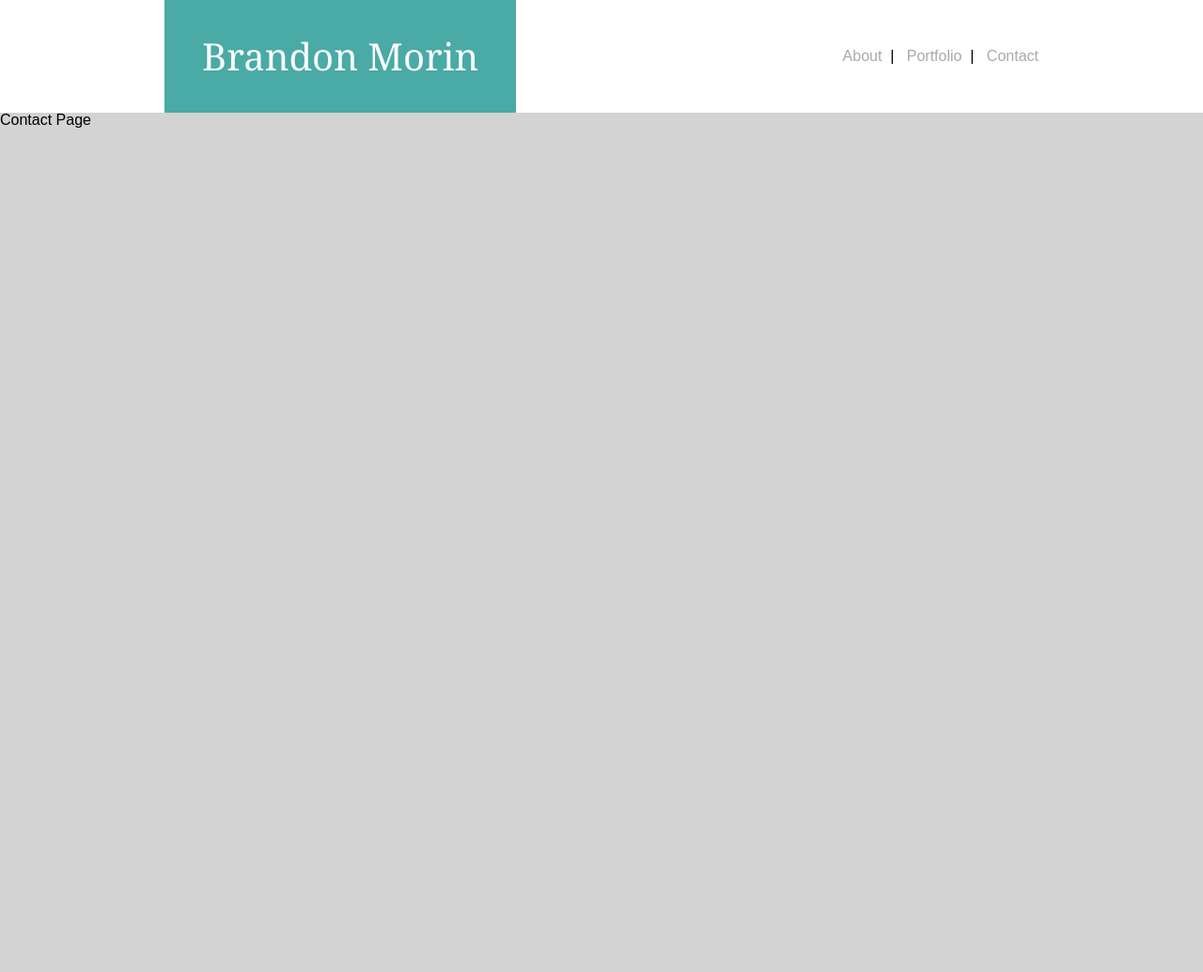
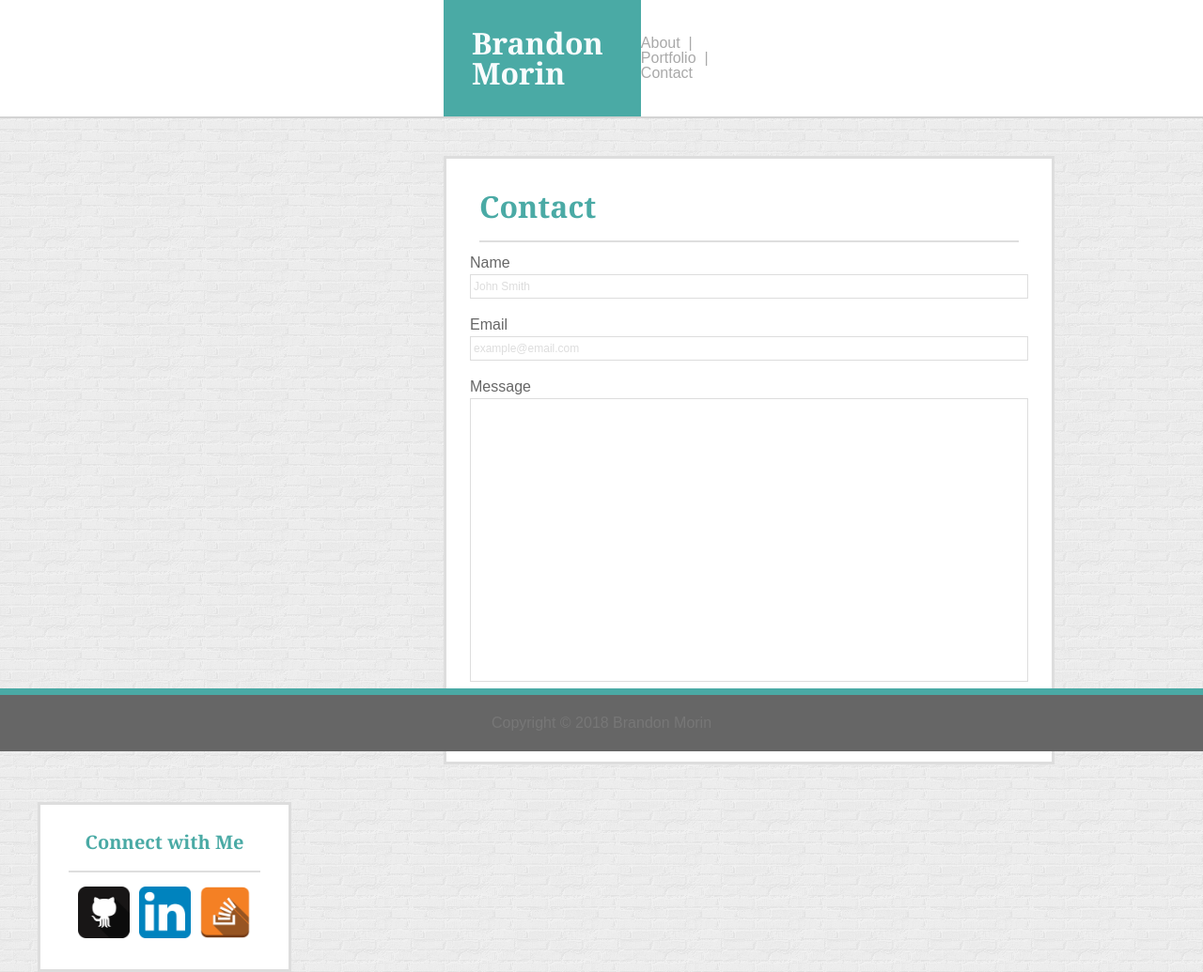
Before and after one commit to Morinventiv/Basic-Portfolio, a plain HTML site: page contact.html in a window 1280 px wide. Shown: the whole page at 94% size. Before the commit the page ends 800 px from the top, so only its background shows below. Drawn offline with Linux system fonts and the light colour scheme.

Commit message:
added Content and Portfolio pages

```diff
--- a/assets/css/style.css
+++ b/assets/css/style.css
@@ -2,17 +2,31 @@ h1 {
     background-color: #4aaaa5;
     color: #f8fcfd;
 		font-family: 'Georgia', Times, Times New Roman, serif;
-		font-size: 2.5em;
+		font-size: 2em;
+		font-weight: bold;
 		display: flex;
 		justify-content: flex-start;
-		padding: 40px;
-		margin-left: 175px;
+		padding: 30px;
+		margin-left: 472px;
 }
 
 h2 {
 	font-family: 'Georgia', Times, Times New Roman, serif;
-	font-size: 2.25em;
-	padding: 20px 40px;
+	font-size: 2em;
+	font-weight: bold;
+	/* padding: 20px 40px; */
+	padding-bottom: 20px;
+	margin: 10px;
+	color: #4aaaa5;
+	border-bottom:solid 2px #dedede;
+}
+
+h3 {
+	font-family: 'Georgia', Times, Times New Roman, serif;
+	font-size: 1.25em;
+	font-weight: bold;
+	padding-bottom: 20px;
+	text-align: center;
 	margin: 10px;
 	color: #4aaaa5;
 	border-bottom:solid 2px #dedede;
@@ -20,15 +34,19 @@ h2 {
 
 body {
 		font-family: 'Arial', 'Helvetica Neue', Helvetica, sans-serif;
-		background-color: lightgrey
+		color: #666666;
+		background-image: url("../images/brickwall.png");
+		background-repeat: repeat;
+		background-color: ghostwhite;
+
 }
 
 nav {
 		display: flex;
 		justify-content: space-between;
 		align-items: center;
-		/* margin: 20px 95px 20px 175px; */
 		background-color: white;
+		border-bottom: solid 2px lightgray;
 }
 
 .nav1 a {
@@ -41,18 +59,125 @@ nav {
 }
 
 ul.nav1 {
-	margin-right: 175px;
+	margin-right: 472px;
 }
-.main {
+.mainContent {
 	float: left;
-	width: 700px;
+	/* display: flex; */
+	width: 594px;
+	padding: 25px;
 	margin-top: 40px;
-	margin-left: 300px;
-	border: 3px solid #f7f7f7;
-	background-color: white;
-
+	margin-left: 472px;
+	border: 3px solid #dddddd;
+	background-color: #ffffff;
 }
 
 .mainPic {
 	float: left;
 }
+
+.connect {
+	float: left;
+	width: 224px;
+	padding: 20px;
+	margin-top: 40px;
+	margin-left: 40px;
+	border: 3px solid #dddddd;
+	background-color: #ffffff;
+}
+
+.socialIcons {
+	display: flex;
+	justify-content: space-evenly;
+	margin:	5px;
+	padding: 5px 5px;
+}
+
+p {
+	font-family: 'Arial', 'Helvetica Neue', Helvetica, sans-serif;
+	line-height: 1.5em;
+}
+
+/* .mainWindow {
+	width:
+} */
+
+li {
+	color: darkgray;
+}
+
+.midLine {
+	width: 960px;
+	position: fixed;
+  top: 25%;
+  left: 50%;
+  /* bring your own prefixes */
+	transform: translate(-50%, -50%);
+	border-bottom: 5px solid red;
+}
+
+.footer {
+	position: fixed;
+	display: flex;
+	align-items: center;
+	justify-content: center;
+	bottom: 0em;
+	border-top: solid 7.5px #4aaaa5;
+	margin-top:40px;
+	width: 100%;
+	height: 60px;
+	/* text-align: center; */
+	background-color: #666666;
+	color: #777777;
+}
+
+p.form {
+	border: 1px solid #dddddd;
+	color: #dddddd;
+	font-size: 75%;
+	padding: 3px;
+	line-height: 1.5em;
+}
+
+p.formMessage {
+	border: 1px solid #dddddd;
+	color: #dddddd;
+	height: 300px;
+	line-height: 1.5em;
+}
+
+p.submit {
+	display: flex;
+	align-items: center;
+	justify-content: center;
+	width: 120px;
+	height: 40px;
+	background-color: #4aaaa5;
+	color: #cccccc;
+	margin-top: 20px;
+}
+
+.mainContentPortfolio {
+	display: flex;
+	align-content: space-between;
+	justify-content: space-between;
+	flex-wrap: wrap;
+	width: 100%;
+
+}
+
+.portfolioItems {
+	height: 195px;
+	width: 265px;
+	border: solid 2px #777777;
+	margin: 10px;
+	display: flex;
+	text-align: center;
+	justify-content: center;
+}
+
+/* p.projectName {
+	background-color: #4aaaa5;
+	color: #cccccc;
+	align-content: flex-end;
+} */
--- a/contact.html
+++ b/contact.html
@@ -14,8 +14,31 @@
 					<li><a href="contact.html">Contact</a></li>
 				</ul>
 	</nav>
-      <p>
-          Contact Page
-      </p>
+	<!-- <div class="midLine"></div> -->
+	<section class="mainWindow">
+		<section class="mainContent">
+			<h2>Contact</h2>
+				<p>Name </p>
+				<p class="form">John Smith</p>
+				<br>
+				<p>Email</p>
+				<p class="form">example@email.com</p>
+				<br>
+				<p>Message</p>
+				<p class="formMessage"></p>
+				<p class="submit">Submit</p>
+		</section>
+		<section class="connect">
+			<h3>Connect with Me</h3>
+			<section class="socialIcons">
+				<a href="https://github.com/Morinventiv" target="_blank"><img width=55px height=55px src="./assets/images/if_github2_252065.png" alt="github link"></a>
+				<a href="https://github.com/Morinventiv" target="_blank"><img width=55px height=55px src="./assets/images/if_linkedin_386655.png" alt="linkedin link"></a>
+				<a href="https://github.com/Morinventiv" target="_blank"><img width=55px height=55px src="./assets/images/if_stackoverflow_2581798.png" alt="stackoverflow link"></a>
+			</section>
+		</section>
+	</section>
+<footer class="footer">
+	<p>Copyright &copy; 2018 Brandon Morin</p>
+</footer>
 </body>
 </html>
```
Also changed, not shown: index.html (+15 -2 lines), portfolio.html (+34 -3 lines), assets/images/brickwall.png (added), assets/images/brickwall/brickwall.png (added), assets/images/brickwall/brickwall_@2X.png (added), assets/images/brickwall/readme.txt (added), 1 other file. Lines whose indentation alone changed are shown as unchanged.
